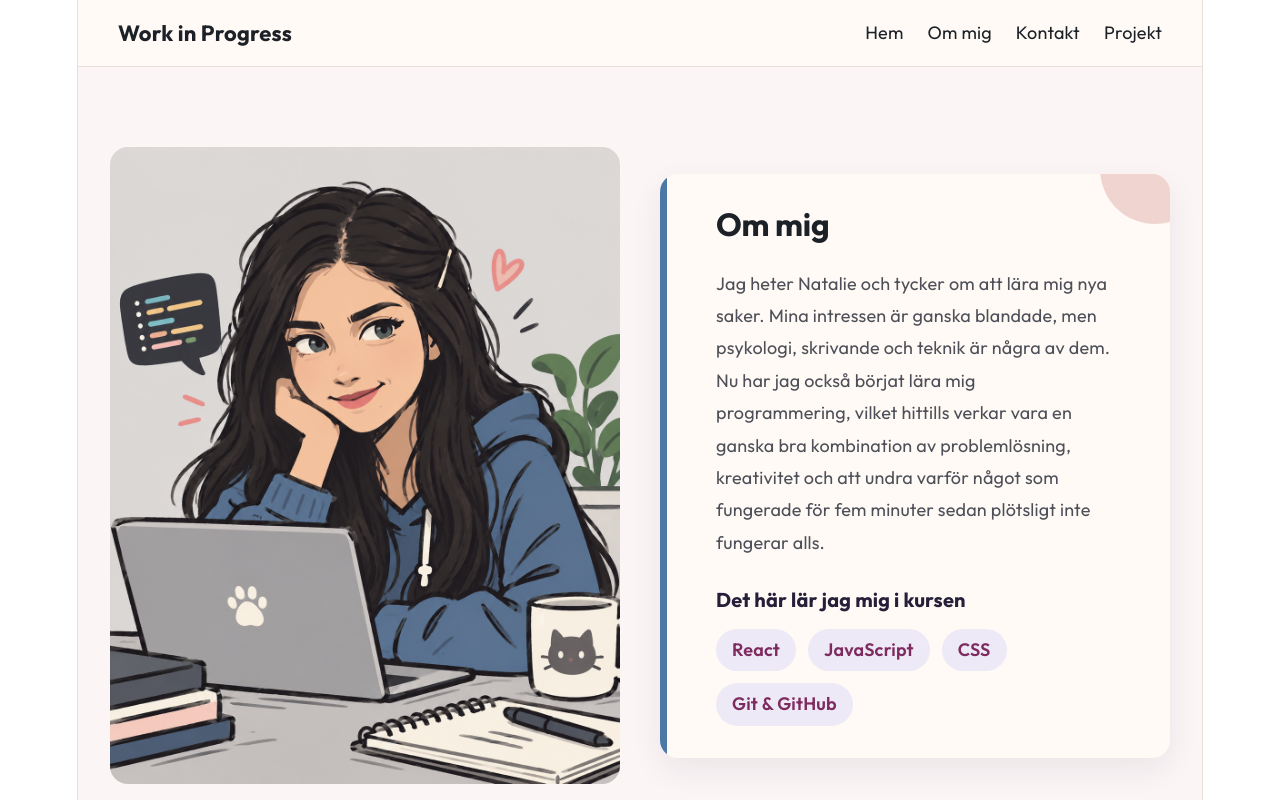
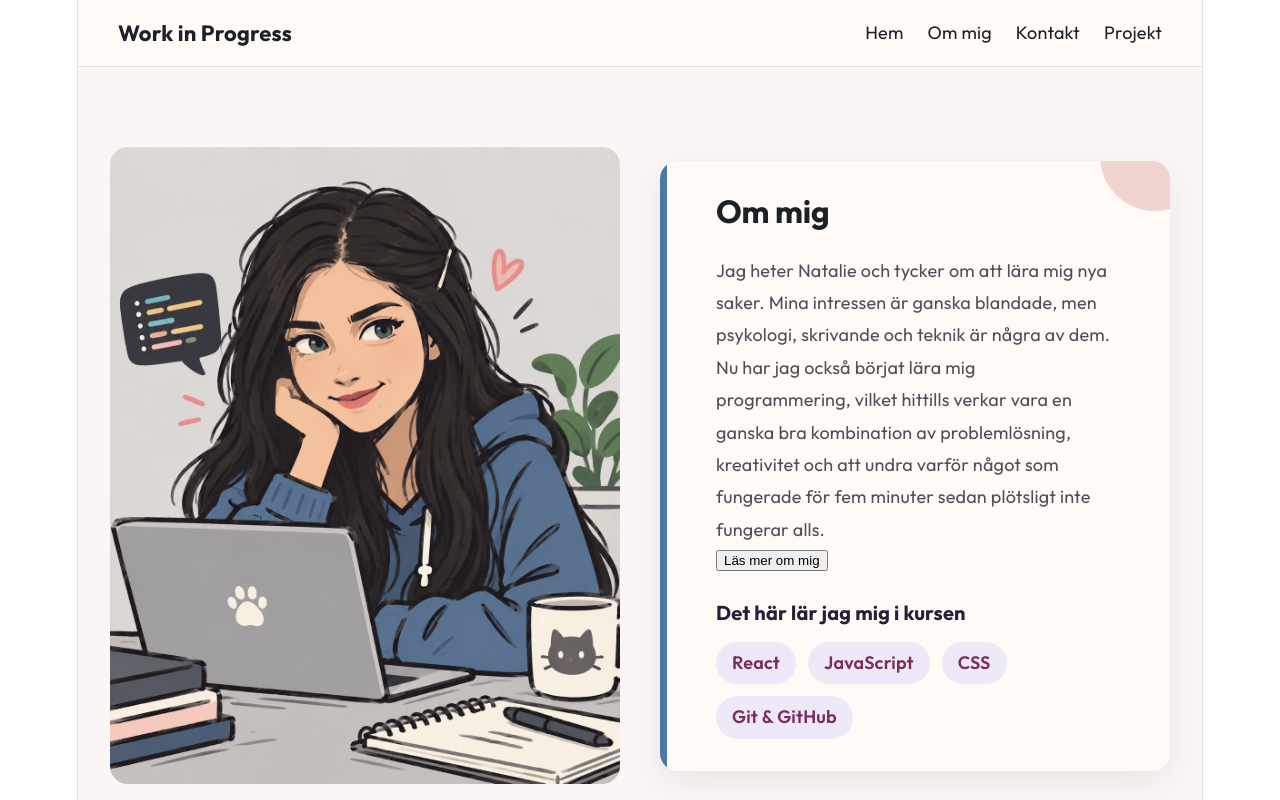
Before and after one commit to nataliedeleeuw/min-sida-experiment, a React (Vite) app: page /om-mig in a window 1280 px wide. Shown: the top 800 px of the page. Built offline with nearby package versions, Linux system fonts and the light colour scheme.

Commit message:
https://github.com/nataliedeleeuw/min-sida-experiment

```diff
--- /dev/null
+++ b/src/components/LasMer.jsx
@@ -0,0 +1,23 @@
+import { useState } from "react";
+
+function LasMer() {
+  const [visas, setVisas] = useState(false);
+
+  return (
+    <div>
+      <button onClick={() => setVisas(!visas)}>
+        {visas ? "Visa mindre" : "Läs mer om mig"}
+      </button>
+
+      {visas && (
+        <p>
+          Jag gillar att förstå hur saker fungerar, från människor
+          till kod. Programmering ger mig en ny plats att kombinera
+          min nyfikenhet med problemlösning och kreativitet.
+        </p>
+      )}
+    </div>
+  );
+}
+
+export default LasMer;
--- a/src/components/Raknare.jsx
+++ b/src/components/Raknare.jsx
@@ -16,11 +16,16 @@ function Raknare() {
      −
     </button>
 
-      <span>{antal}</span>
+      <span style={{ color: antal > 0 ? "green" : "red" }}>
+      {antal}
+        </span>
 
       <button onClick={() => setAntal(antal + 1)}>
         +
       </button>
+      <button onClick={() => setAntal(0)}>
+  Nollställ
+</button>
     </section>
   );
 }
--- a/src/pages/OmMig.jsx
+++ b/src/pages/OmMig.jsx
@@ -1,5 +1,7 @@
 import "./OmMig.css";
 import portrait from "../assets/Portrait.png";
+import LasMer from "../components/LasMer";
+
 function OmMig() {
   return (
     <section className="om-mig" id="om-mig">
@@ -19,8 +21,8 @@ function OmMig() {
           varför något som fungerade för fem minuter sedan plötsligt
           inte fungerar alls.
         </p>
+        <LasMer />
         <h3>Det här lär jag mig i kursen</h3>
-
         <ul className="om-mig-lista">
         <li>React</li>
         <li>JavaScript</li>
```
